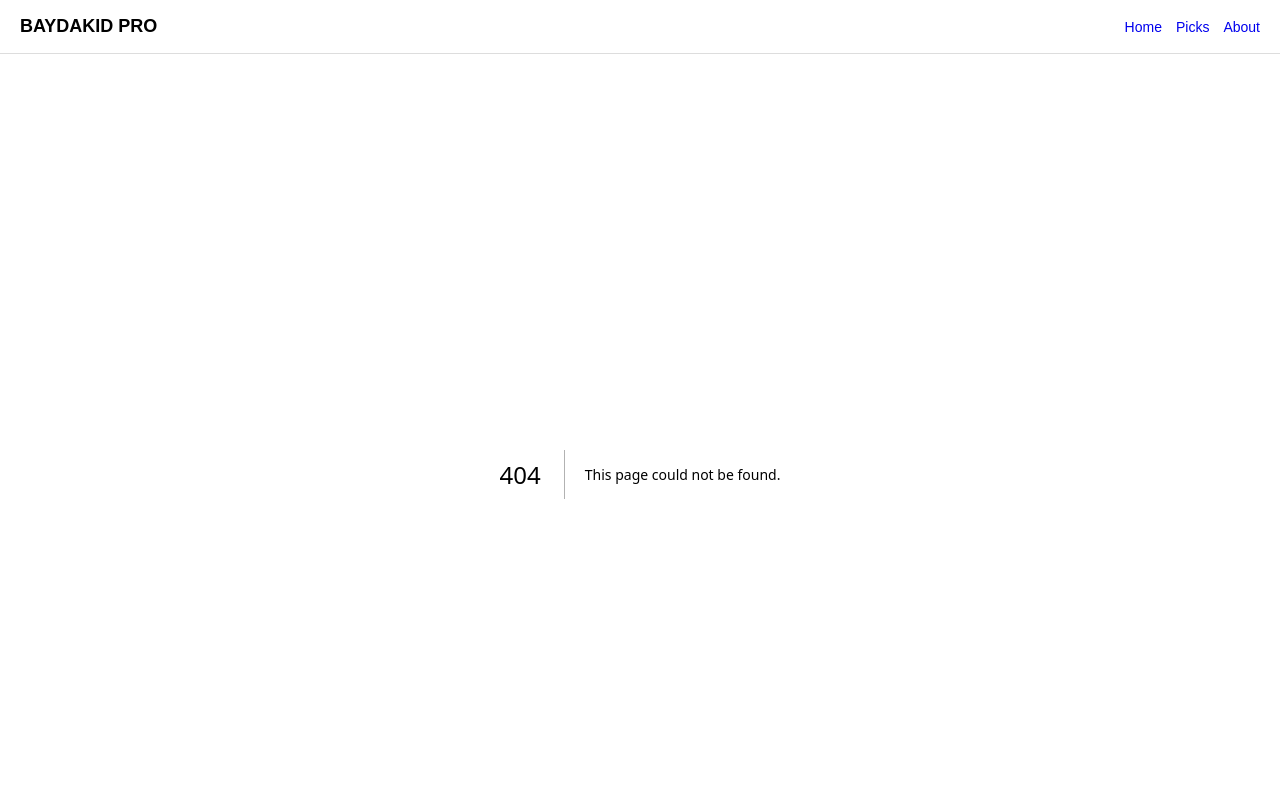
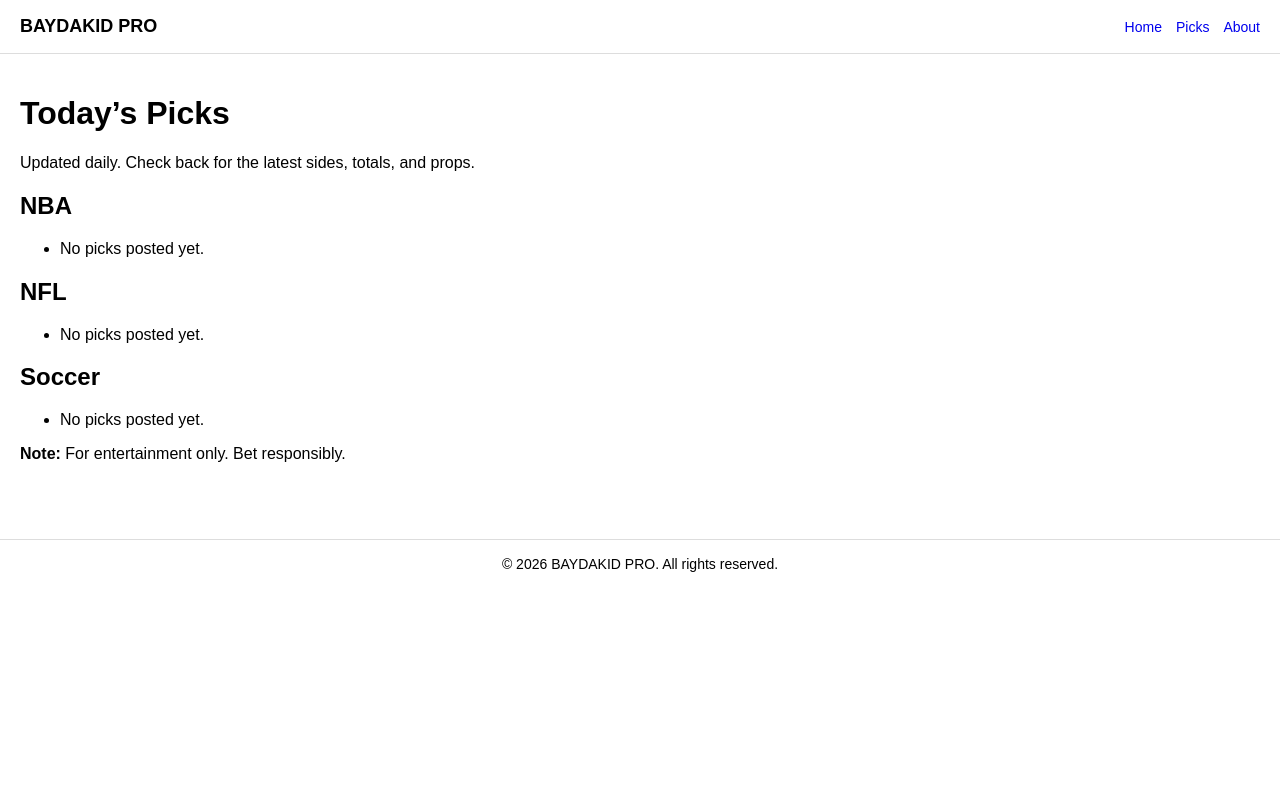
Before and after one commit to BAYDAKID/baydakid-pro, a Next.js app: page /app/picks in a window 1280 px wide. Before the commit this address had no page. Shown: the top 800 px of the page. Built offline with nearby package versions, Linux system fonts and the light colour scheme.

Commit message:
Create PicksPage component for daily picks display

```diff
--- /dev/null
+++ b/app/app/picks/page.js
@@ -0,0 +1,27 @@
+export default function PicksPage() {
+  return (
+    <main>
+      <h1>Today’s Picks</h1>
+      <p>Updated daily. Check back for the latest sides, totals, and props.</p>
+
+      <h2>NBA</h2>
+      <ul>
+        <li>No picks posted yet.</li>
+      </ul>
+
+      <h2>NFL</h2>
+      <ul>
+        <li>No picks posted yet.</li>
+      </ul>
+
+      <h2>Soccer</h2>
+      <ul>
+        <li>No picks posted yet.</li>
+      </ul>
+
+      <p>
+        <strong>Note:</strong> For entertainment only. Bet responsibly.
+      </p>
+    </main>
+  );
+}
```
